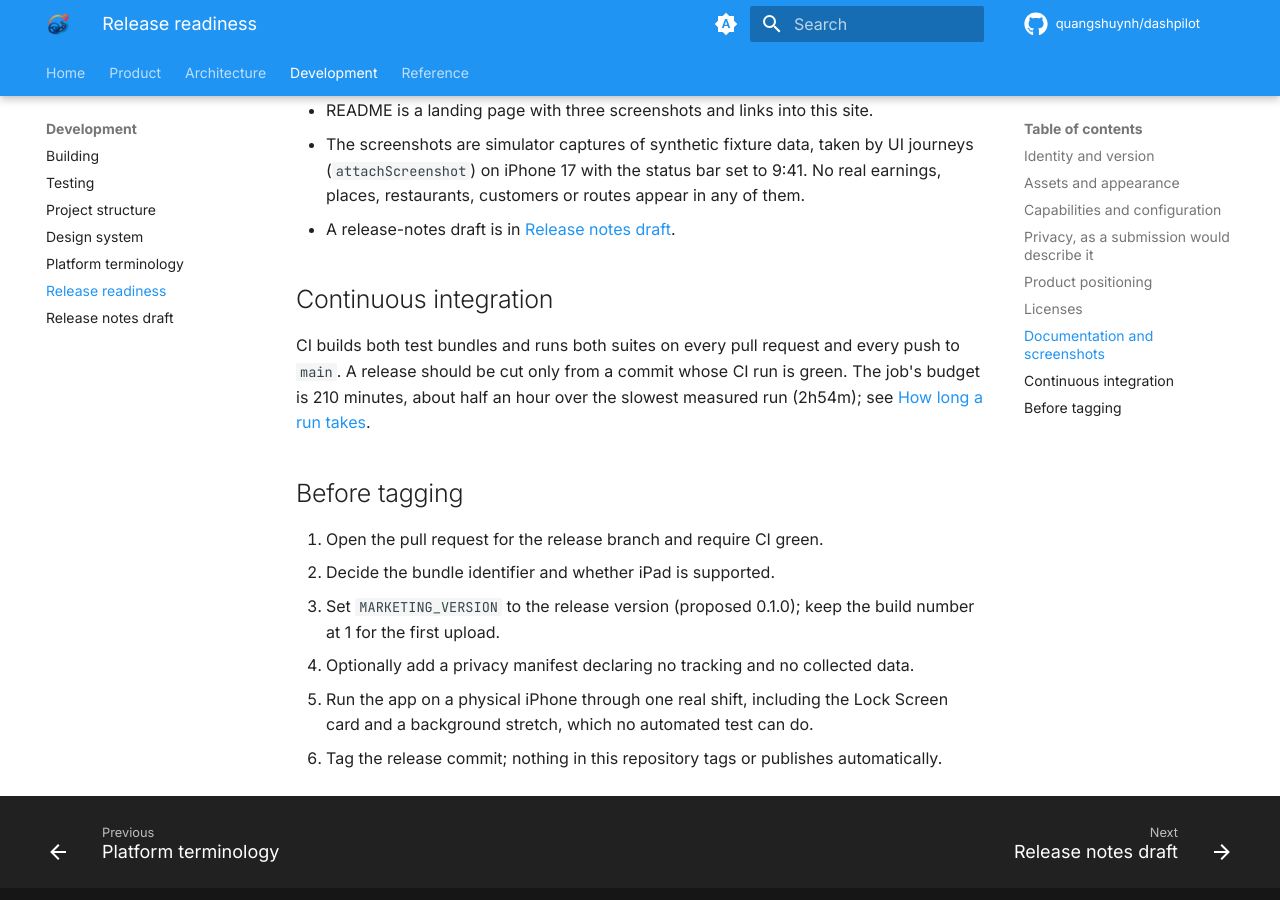
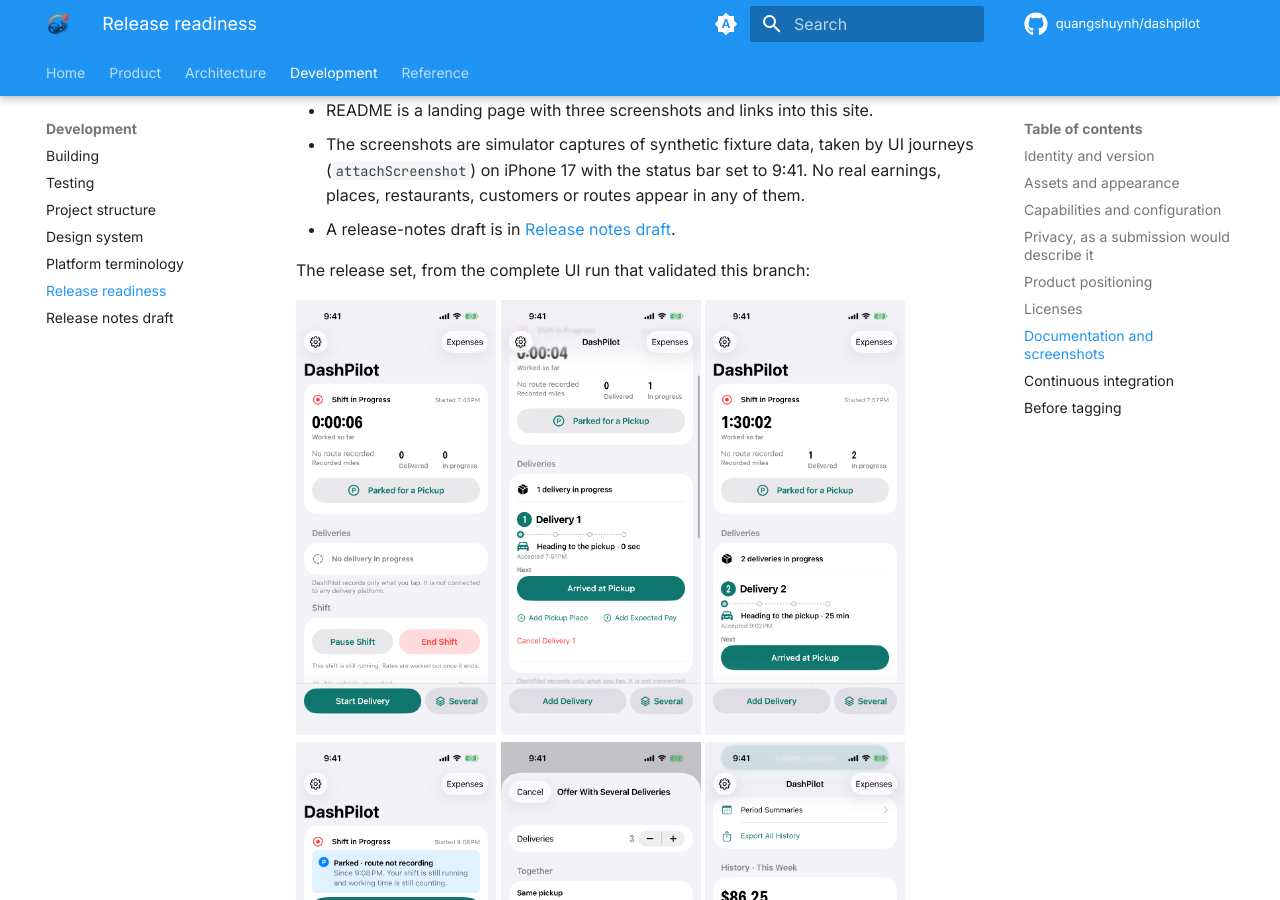
Before and after one commit to quangshuynh/dashpilot, an MkDocs documentation site: the page built from docs/development/release-readiness.md, in a window 1280 px wide and 900 px high, scrolled down 3653 px. Built offline with MkDocs 1.6.1 and Material for MkDocs 9.7.7, drawn with Linux system fonts in a browser that asks for light colours; comment, search, counter and statistics services are not loaded.

Commit message:
chore(release): refresh screenshots from the validated run
Nine simulator captures of synthetic fixtures, exported from the complete
UI run on 24536e0 (iPhone 17, light, status bar 9:41): the running shift
with the pinned entry, one delivery, two stacked, parked, the offer
sheet, this week's History, a completed shift and Settings' Pickup &
Parking. The README's stacked and parked images are replaced in place;
the period summary is unchanged. Release readiness shows the set.

```diff
--- a/docs/development/release-readiness.md
+++ b/docs/development/release-readiness.md
@@ -111,6 +111,17 @@
   restaurants, customers or routes appear in any of them.
 - A release-notes draft is in [Release notes draft](release-notes-draft.md).
 
+The release set, from the complete UI run that validated this branch:
+
+![A running shift with nothing in progress and Start Delivery pinned at the bottom](../images/screenshots/home-active-no-deliveries.png){ width="200" }
+![One delivery in progress, its next step on the card and Add Delivery pinned below](../images/screenshots/home-one-delivery.png){ width="200" }
+![Two stacked deliveries in different states](../images/screenshots/home-stacked-deliveries.png){ width="200" }
+![A parked shift with Resume Driving under the parked banner](../images/screenshots/home-parked.png){ width="200" }
+![The several-delivery sheet: count, Same pickup, Same drop-off and a pinned Start 3 Deliveries](../images/screenshots/offer-sheet-three-shared.png){ width="200" }
+![This week's History with its summary](../images/screenshots/history-current-week.png){ width="200" }
+![A completed shift's detail](../images/screenshots/detail-summary.png){ width="200" }
+![Settings, Pickup & Parking](../images/screenshots/settings-pickup-parking.png){ width="200" }
+
 ## Continuous integration
 
 CI builds both test bundles and runs both suites on every pull request and every push to `main`. A
```
Also changed, not shown: docs/images/screenshots/detail-summary.png (added), docs/images/screenshots/history-current-week.png (added), docs/images/screenshots/home-active-no-deliveries.png (added), docs/images/screenshots/home-one-delivery.png (added), docs/images/screenshots/home-parked.png, docs/images/screenshots/home-stacked-deliveries.png, docs/images/screenshots/offer-sheet-three-shared.png (added), docs/images/screenshots/settings-pickup-parking.png (added).
